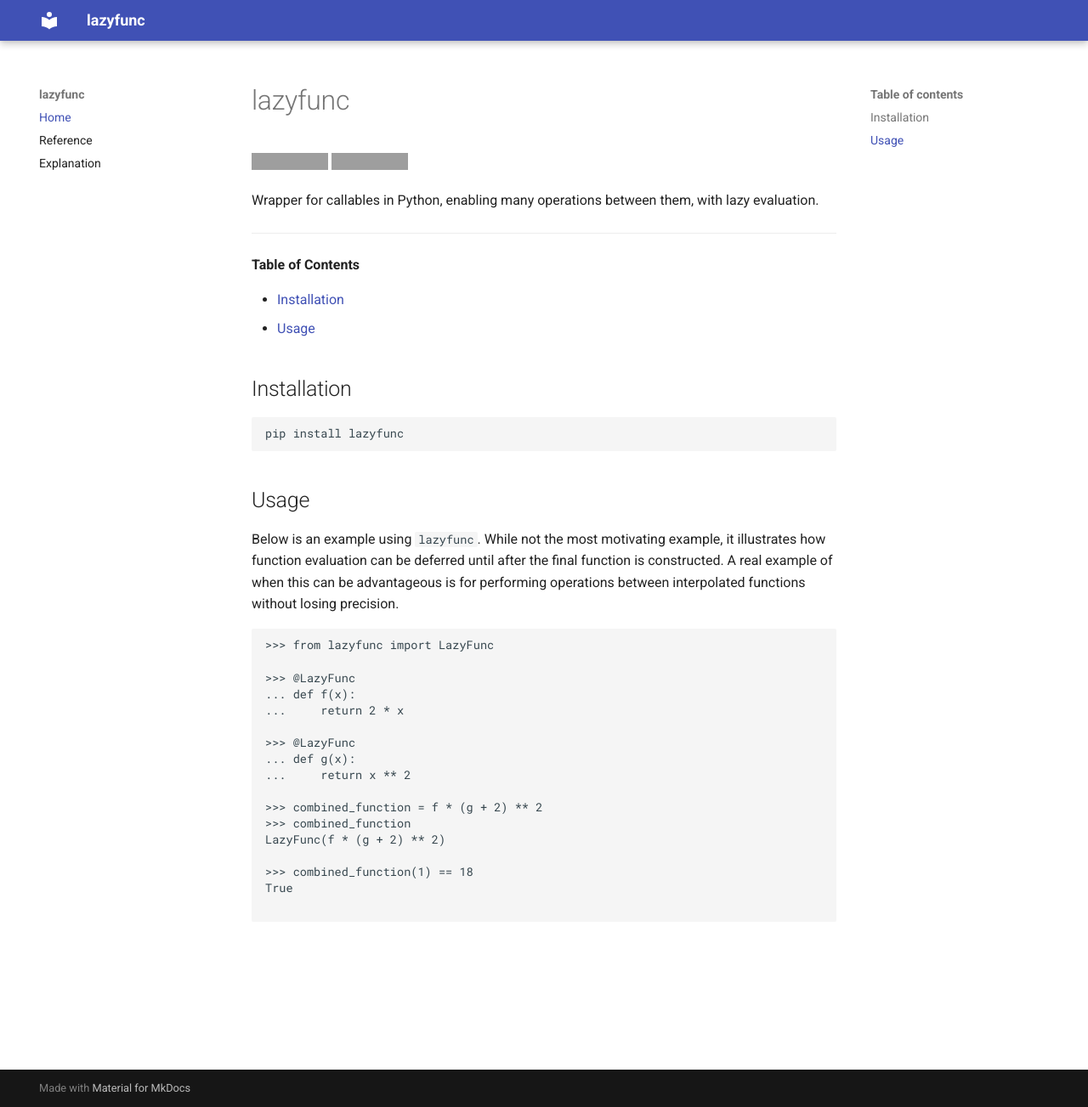
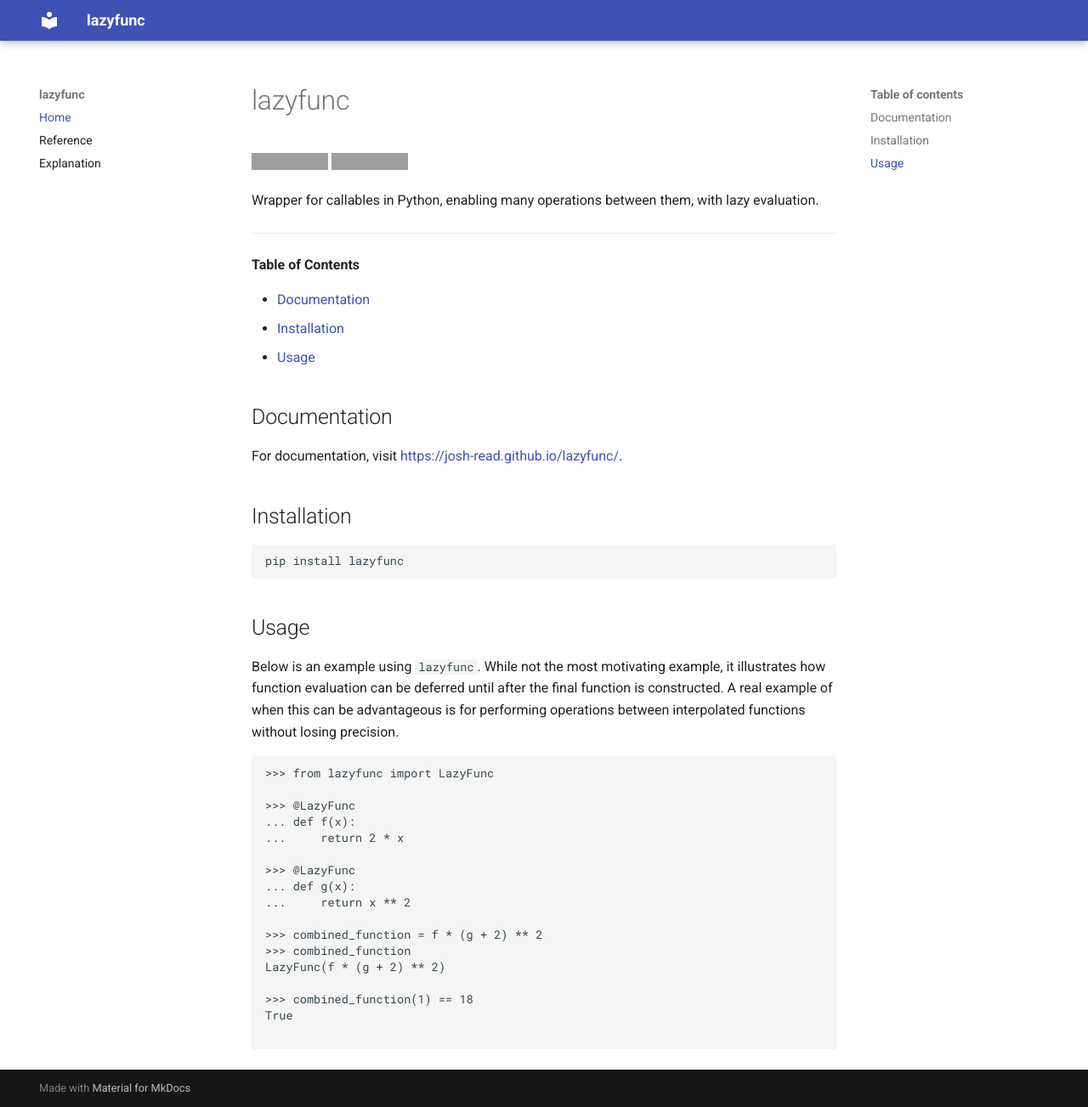
Before and after one commit to josh-read/lazyfunc, an MkDocs documentation site: the page built from docs/README.md, in a window 1280 px wide and 1303 px high. Shown: the whole window at 85% size. Built offline with MkDocs 1.6.1 and Material for MkDocs 9.7.7, drawn with Linux system fonts in a browser that asks for light colours; grey boxes are pictures that could not be loaded.

Commit message:
Add link to documentation in README.md

```diff
--- a/docs/README.md
+++ b/docs/README.md
@@ -9,8 +9,13 @@
 
 **Table of Contents**
 
+- [Documentation](#documentation)
 - [Installation](#installation)
 - [Usage](#usage)
+
+## Documentation
+
+For documentation, visit [https://josh-read.github.io/lazyfunc/](https://josh-read.github.io/lazyfunc/).
 
 ## Installation
 
```
